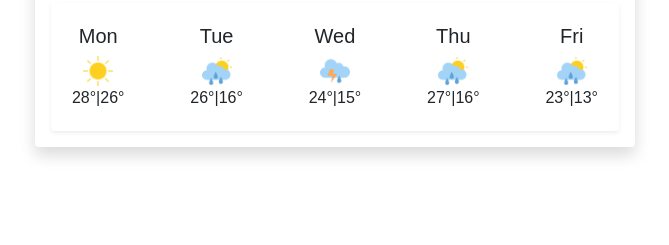
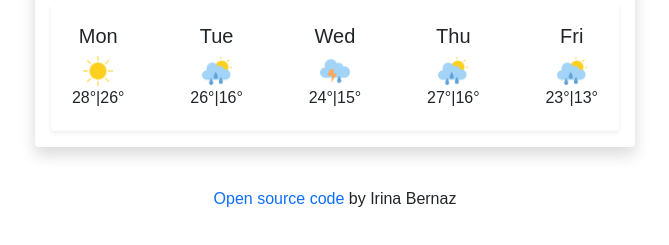
Before and after one commit to irinooky/awesome-weather-app, a plain HTML site: page index.html in a window 1280 px wide. Shown: the part 407-652 px from the top of the page, without its empty margins (305-974 px from the left). Drawn offline with nearby package versions, Linux system fonts and the light colour scheme.

Commit message:
added footer

```diff
--- a/index.html
+++ b/index.html
@@ -142,5 +142,13 @@
       </div>
     </div>
     <script src="src/javaApp.js"></script>
+    <div id="footer">
+      <footer>
+        <a href="https://github.com/irinooky/awesome-weather-app" id="source"
+          >Open source code
+        </a>
+        <span id="irina">by Irina Bernaz</span>
+      </footer>
+    </div>
   </body>
 </html>
--- a/src/style.css
+++ b/src/style.css
@@ -124,3 +124,10 @@ video {
   text-align: center;
   font-family: "Montserrat", sans-serif;
 }
+#footer {
+  text-align: center;
+  font-family: "Montserrat", sans-serif;
+}
+#source {
+  text-decoration: none;
+}
```
